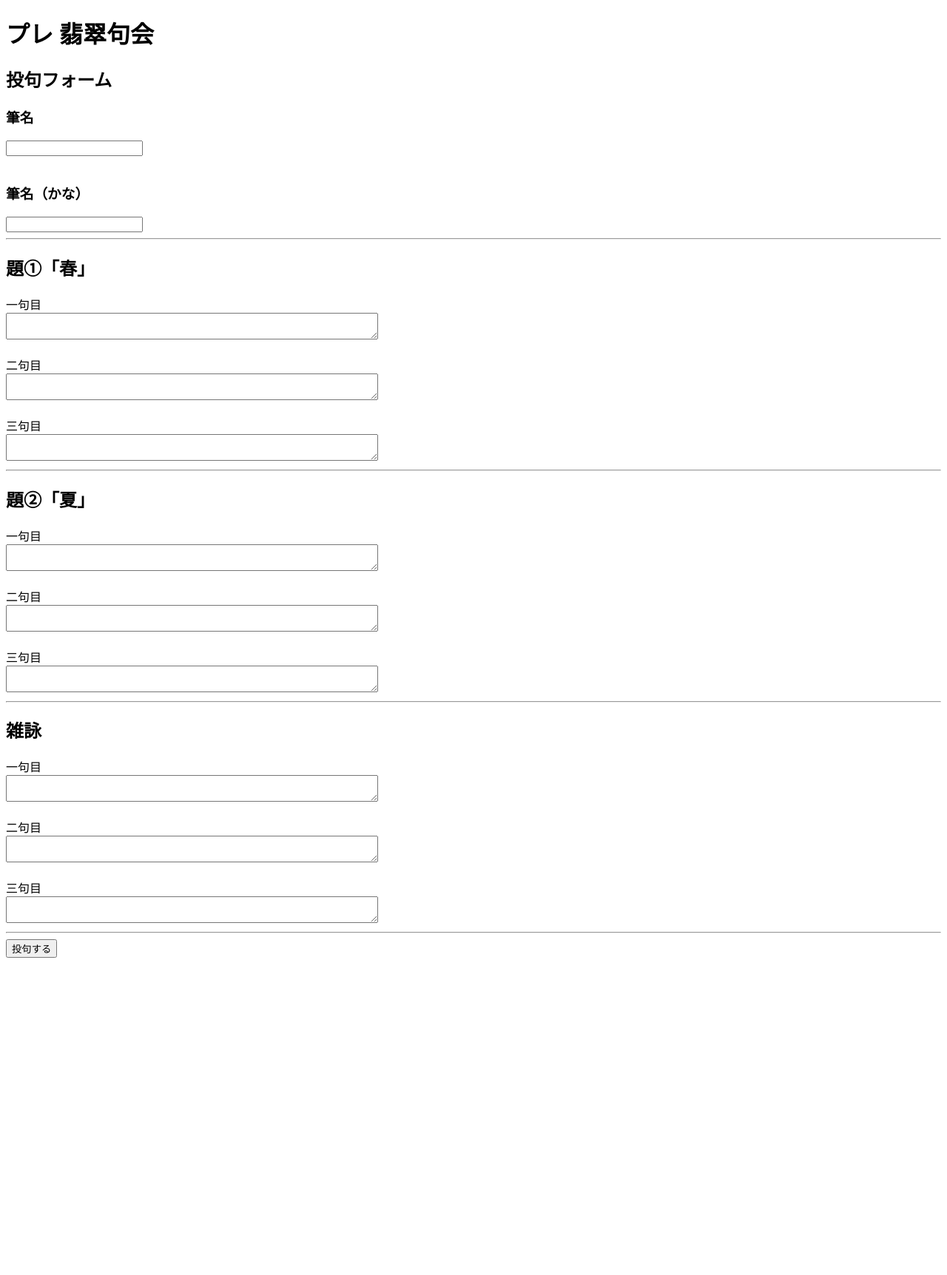
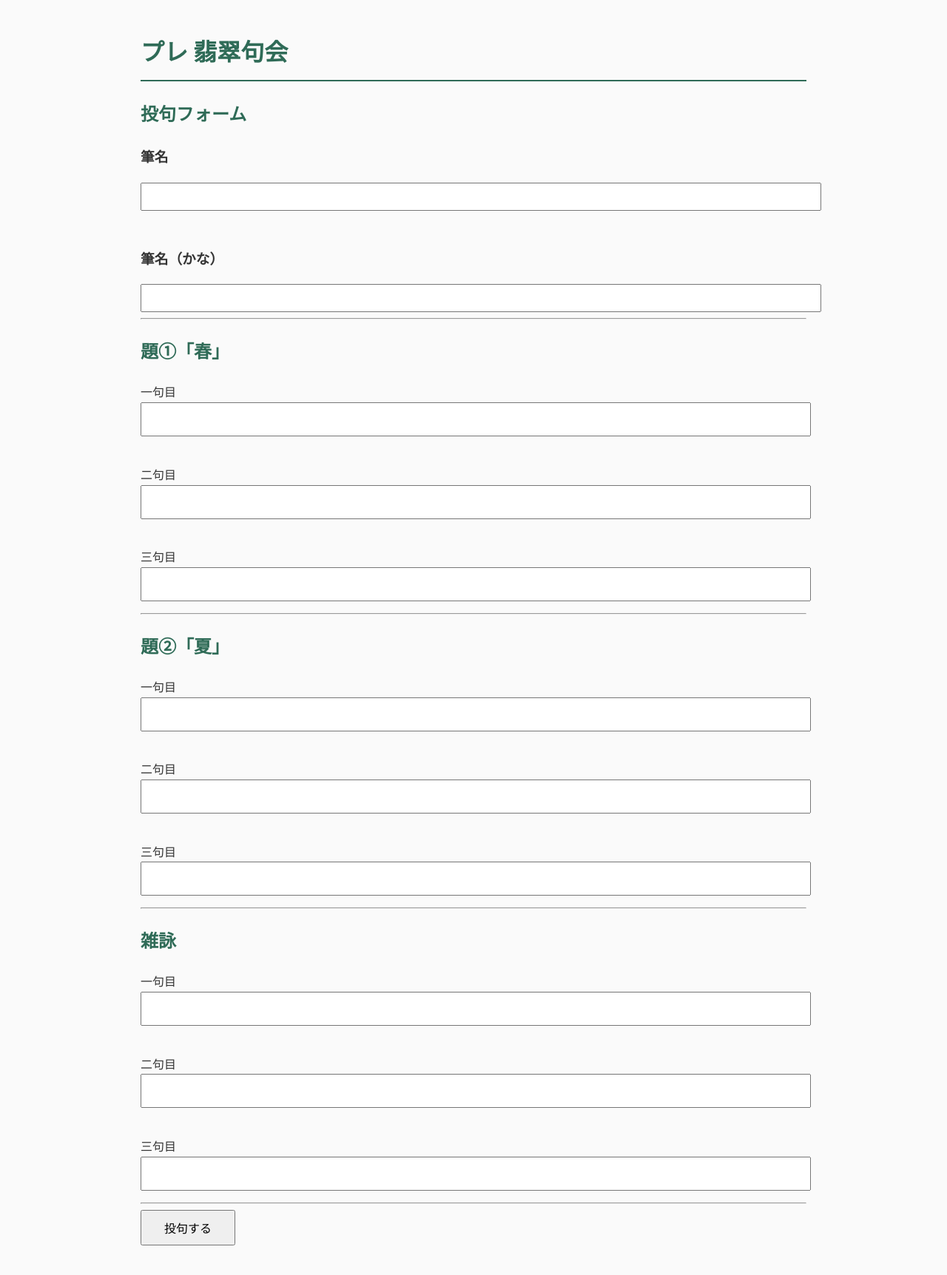
Before and after one commit to nes-710/HisuiKukai, a Flask app: page /contest/1/submit in a window 1280 px wide. Shown: the whole page at 74% size. Before the commit the page ends 1295 px from the top, so only its background shows below. Run offline with Flask 3, Linux system fonts and the light colour scheme; data comes from the database, SQL or seed files in the repository.

Commit message:
v0.1.1 投句フォームの見た目整え

```diff
--- a/static/style.css
+++ b/static/style.css
@@ -1,65 +1,56 @@
 body {
+    max-width: 900px;
 
-    font-family: sans-serif;
+    margin: 40px auto;
 
-    background: #f5f5f5;
+    padding: 0 30px;
 
-}
+    font-family: "Noto Sans JP", sans-serif;
 
-.container {
+    line-height: 1.8;
 
-    width: 700px;
+    color: #333;
 
-    margin: 50px auto;
-
-    background: white;
-
-    padding: 30px;
-
-    border-radius: 10px;
-
+    background: #fafafa;
 }
 
 h1 {
+    color: #2f6b57;
 
-    text-align: center;
+    border-bottom: 2px solid #2f6b57;
 
+    padding-bottom: 10px;
 }
 
-p {
-
-    text-align: center;
-
+h2 {
+    color: #2f6b57;
 }
 
-.menu {
+textarea {
 
-    margin-top: 40px;
+    width: 100%;
 
+    height: 2.5em;
+
+    resize: none;
+
+    font-size: 16px;
 }
 
-.button {
+input[type="text"]{
 
-    display: block;
+    width:100%;
 
-    margin: 15px 0;
+    font-size:16px;
 
-    padding: 15px;
-
-    text-decoration: none;
-
-    background: #4CAF50;
-
-    color: white;
-
-    text-align: center;
-
-    border-radius: 8px;
-
+    padding:8px;
 }
 
-.button:hover {
+input[type="submit"]{
 
-    background: #3b9442;
+    padding:10px 30px;
 
+    font-size:16px;
+
+    cursor:pointer;
 }
--- a/templates/contest.html
+++ b/templates/contest.html
@@ -3,6 +3,11 @@
 <html>
 
 <head>
+    <link rel="preconnect" href="https://fonts.googleapis.com">
+<link rel="preconnect" href="https://fonts.gstatic.com" crossorigin>
+
+<link href="https://fonts.googleapis.com/css2?family=Noto+Sans+JP:wght@400;500;700&display=swap" rel="stylesheet">
+
     <title>{{ contest["contest_no"] }} 翡翠句会</title>
 </head>
 
--- a/templates/index.html
+++ b/templates/index.html
@@ -3,6 +3,11 @@
 <html>
 
 <head>
+    <link rel="preconnect" href="https://fonts.googleapis.com">
+<link rel="preconnect" href="https://fonts.gstatic.com" crossorigin>
+
+<link href="https://fonts.googleapis.com/css2?family=Noto+Sans+JP:wght@400;500;700&display=swap" rel="stylesheet">
+
     <title>HisuiKukai</title>
 </head>
 
--- a/templates/submit.html
+++ b/templates/submit.html
@@ -3,7 +3,14 @@
 <html>
 
 <head>
+    <link rel="preconnect" href="https://fonts.googleapis.com">
+<link rel="preconnect" href="https://fonts.gstatic.com" crossorigin>
+
+<link href="https://fonts.googleapis.com/css2?family=Noto+Sans+JP:wght@400;500;700&display=swap" rel="stylesheet">
     <title>投句フォーム</title>
+
+    <link rel="stylesheet"
+          href="{{ url_for('static', filename='style.css') }}">
 </head>
 
 <body>
@@ -69,6 +76,22 @@
 
 </form>
 
+<script>
+document.querySelectorAll("textarea").forEach(function(textarea) {
+
+    textarea.addEventListener("keydown", function(event) {
+        if (event.key === "Enter") {
+            event.preventDefault();
+        }
+    });
+
+    textarea.addEventListener("input", function() {
+        this.value = this.value.replace(/\r?\n/g, "");
+    });
+
+});
+</script>
+
 </body>
 
 </html>
```
